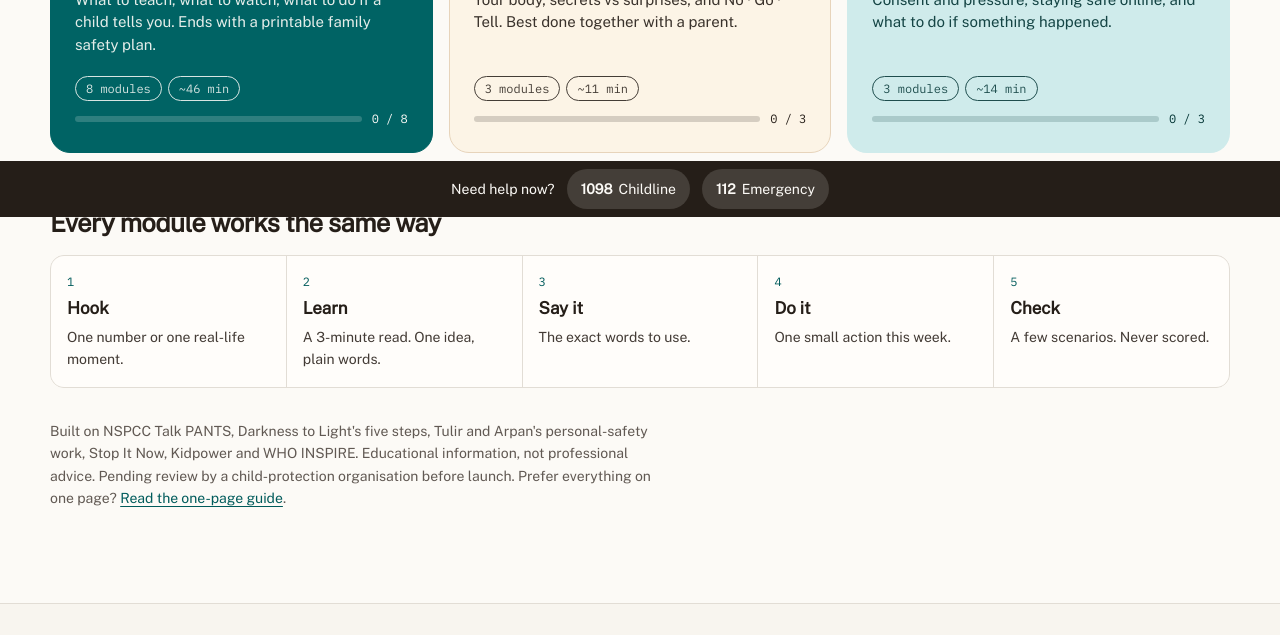
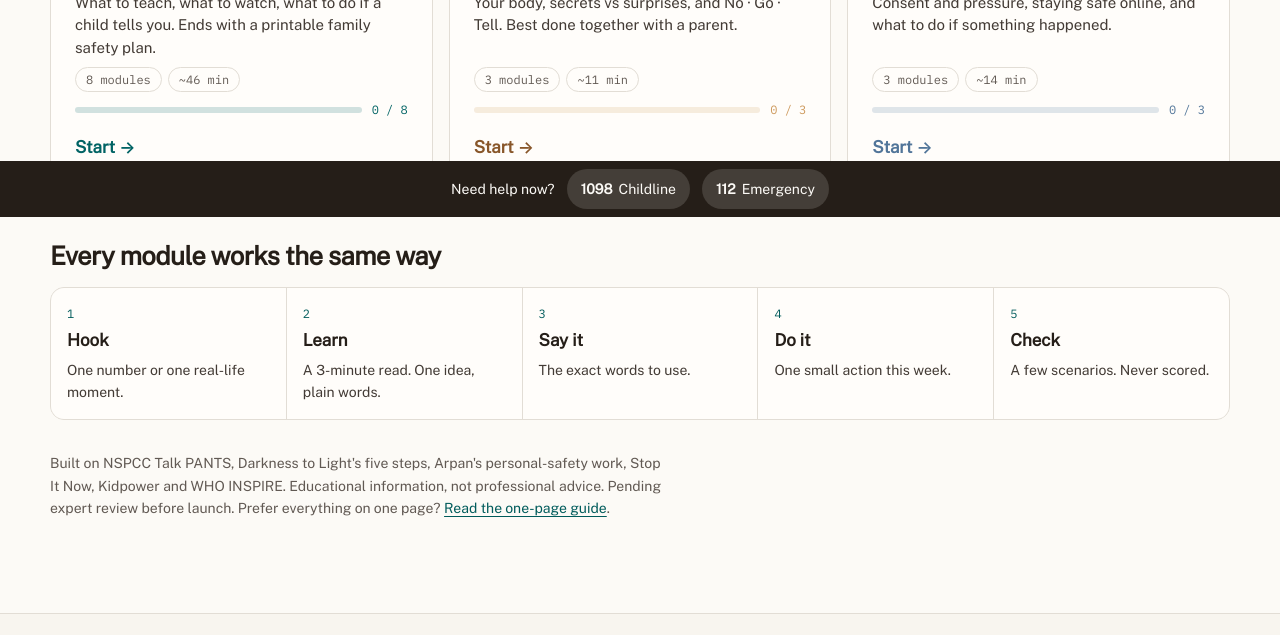
Before and after one commit to vk-boghar/notstrangers, an Astro site in the folder site/: page /en/learn/ in a window 1280 px wide. Shown: the part 583-1218 px from the top of the page. Built offline with nearby package versions, Linux system fonts and the light colour scheme; Astro itself is replaced by a stand-in of ours; a web font is replaced by a local one.

Commit message:
Light theme only; calmer Learn cards; remove named review partner
- Site always renders on the light paper theme, even when the phone is in dark mode
- Learn track cards: white cards with a coloured top edge instead of solid colour blocks
- Remove the named reviewer everywhere; wording is now 'pending expert review'

```diff
--- a/site/src/config/site.ts
+++ b/site/src/config/site.ts
@@ -27,8 +27,6 @@ export const TAMIL_REVIEWED = false;
 /** Date the helplines block was last checked (spec §7.3). Update when you re-verify. */
 export const HELPLINES_VERIFIED_ON = '2026-09-24';
 
-/** Content partner, once agreed (spec §5.6). Leave null until then. */
-export const CONTENT_PARTNER: null | { name: string; url: string } = null;
 
 export const LANGS = ['en', 'ta'] as const;
 export type Lang = (typeof LANGS)[number];
--- a/site/src/layouts/Base.astro
+++ b/site/src/layouts/Base.astro
@@ -65,8 +65,8 @@ const isCurrent = (href: string) => (href === `/${lang}/` ? path === href : path
     <link rel="canonical" href={canonical} />
     <link rel="alternate" hreflang={lang === 'en' ? 'en-IN' : 'ta-IN'} href={canonical} />
     <link rel="alternate" hreflang={alt === 'en' ? 'en-IN' : 'ta-IN'} href={new URL(altHref, SITE_URL).href} />
-    <meta name="theme-color" content="#fbf9f5" media="(prefers-color-scheme: light)" />
-    <meta name="theme-color" content="#1f1b18" media="(prefers-color-scheme: dark)" />
+    <meta name="color-scheme" content="light only" />
+    <meta name="theme-color" content="#fbf9f5" />
     <meta property="og:type" content="website" />
     <meta property="og:title" content={fullTitle} />
     <meta property="og:description" content={desc} />
--- a/site/src/lib/guide.ts
+++ b/site/src/lib/guide.ts
@@ -1,5 +1,5 @@
 // Parent & child education guide — English source text.
-// STATUS: DRAFT, pending review by a child-protection organisation (target: Tulir, Chennai).
+// STATUS: DRAFT, pending expert review.
 // Tamil: must be written or reviewed by a native speaker. Never ship machine-translated safety text,
 // so /ta/guide/ shows this English text with a clear "Tamil version in preparation" note.
 // Grooming is described at the pattern level only, on purpose.
@@ -190,7 +190,6 @@ export const guide = {
     orgs: [
       ['NSPCC — Talk PANTS', 'https://www.nspcc.org.uk/keeping-children-safe/support-for-parents/pants-underwear-rule/', 'The five-rule framework used above'],
       ['Darkness to Light — Five Steps', 'https://www.d2l.org/', 'Learn · minimise opportunity · talk · recognise · react'],
-      ['Tulir, Chennai', 'https://www.tulir.org/', 'Personal-safety education and healing; Tamil materials'],
       ['Arpan, Mumbai', 'https://www.arpan.org.in/', 'Personal Safety Education for ages 4–18'],
       ['Aarambh India', 'https://aarambhindia.org/', 'Recognising abuse and grooming'],
       ['Stop It Now', 'https://www.stopitnow.org/', 'Free parent tip sheets and safety plans'],
--- a/site/src/pages/[lang]/guide.astro
+++ b/site/src/pages/[lang]/guide.astro
@@ -36,7 +36,7 @@ const MAP = [
     <header class="g-head">
       <p class="eyebrow">
         <span class="kicker">For parents</span>
-        {!PREVENTION_CONTENT_REVIEWED && <span class="draft">DRAFT · pending review by a child-protection organisation</span>}
+        {!PREVENTION_CONTENT_REVIEWED && <span class="draft">DRAFT · pending expert review</span>}
       </p>
       <h1>{g.title}</h1>
       <p class="lead">{g.lead}</p>
@@ -217,7 +217,7 @@ const MAP = [
           <ul class="books">{g.books.orgs.map(([n, u, d]) => <li><a href={u} rel="noopener external" target="_blank">{n}</a><span>{d}</span></li>)}</ul>
         </details>
       </div>
-      <p class="src">Educational information, not a substitute for professional advice. Pending review by a child-protection organisation before publication.</p>
+      <p class="src">Educational information, not a substitute for professional advice. Pending expert review before publication.</p>
     </section>
   </div>
 </Base>
--- a/site/src/pages/[lang]/learn/index.astro
+++ b/site/src/pages/[lang]/learn/index.astro
@@ -35,6 +35,7 @@ const beats = [
               <span class="door-b">{TRACKS[t].blurb}</span>
               <span class="door-meta"><span class="chip">{mods.length} modules</span><span class="chip">~{trackMinutes(t)} min</span></span>
               <span class="prog js-only" data-progress={mods.map((m) => m.id).join(',')}><b><i></i></b><em>0 / {mods.length}</em></span>
+              <span class="door-go">Start →</span>
             </a>
           );
         })}
@@ -47,7 +48,7 @@ const beats = [
         </ol>
       </section>
 
-      <p class="note">Built on NSPCC Talk PANTS, Darkness to Light's five steps, Tulir and Arpan's personal-safety work, Stop It Now, Kidpower and WHO INSPIRE. Educational information, not professional advice. Pending review by a child-protection organisation before launch. Prefer everything on one page? <a href={`/${lang}/guide/`}>Read the one-page guide</a>.</p>
+      <p class="note">Built on NSPCC Talk PANTS, Darkness to Light's five steps, Arpan's personal-safety work, Stop It Now, Kidpower and WHO INSPIRE. Educational information, not professional advice. Pending expert review before launch. Prefer everything on one page? <a href={`/${lang}/guide/`}>Read the one-page guide</a>.</p>
     </div>
   </div>
 </Base>
@@ -57,16 +58,19 @@ const beats = [
   .eyebrow { display: flex; flex-wrap: wrap; gap: 10px; align-items: center; margin: 0 0 12px; }
   .eyebrow .kicker { margin: 0; }
   .doors { display: grid; grid-template-columns: repeat(auto-fit, minmax(min(100%, 300px), 1fr)); gap: 16px; margin-top: 32px; }
-  .door { display: flex; flex-direction: column; gap: 8px; text-decoration: none; color: var(--ink); background: var(--surface); border: 1px solid var(--line); border-radius: 20px; padding: 24px; min-height: 260px; transition: border-color .2s, transform .2s; }
-  .door:hover { border-color: var(--accent); transform: translateY(-2px); }
-  .door-parent { background: var(--accent); color: var(--on-accent); border-color: var(--accent); }
-  .door-kid { background: var(--warm-bg); border-color: var(--warm-line); }
-  .door-teen { background: var(--accent-soft); border-color: transparent; color: var(--accent-soft-ink); }
-  .door-k { font-family: var(--mono); font-size: 0.75rem; text-transform: uppercase; letter-spacing: 0.08em; opacity: 0.85; }
+  .door { --c: var(--accent); display: flex; flex-direction: column; gap: 8px; text-decoration: none; color: var(--ink); background: var(--surface); border: 1px solid var(--line); border-top: 6px solid var(--c); border-radius: 20px; padding: 22px 24px 24px; min-height: 250px; transition: border-color .2s, box-shadow .2s, transform .2s; }
+  .door:hover { box-shadow: 0 10px 30px oklch(0.3 0.03 60 / 0.08); transform: translateY(-2px); }
+  .door-kid { --c: oklch(0.72 0.1 70); }
+  .door-teen { --c: oklch(0.55 0.07 250); }
+  .door-k { font-family: var(--mono); font-size: 0.75rem; text-transform: uppercase; letter-spacing: 0.08em; color: var(--c); font-weight: 500; }
+  .door-kid .door-k { color: oklch(0.5 0.09 60); }
+  .door .prog { color: var(--c); }
+  .door-go { margin-top: 6px; font-weight: 600; color: var(--c); }
+  .door-kid .door-go { color: oklch(0.5 0.09 60); }
   .door strong { font-size: clamp(1.6rem, 3vw, 2rem); letter-spacing: -0.02em; line-height: 1.1; }
-  .door-b { font-size: 0.9375rem; line-height: 1.5; opacity: 0.9; }
+  .door-b { font-size: 0.9375rem; line-height: 1.5; color: var(--ink-2); }
   .door-meta { display: flex; gap: 6px; margin-top: auto; flex-wrap: wrap; }
-  .chip { font-family: var(--mono); font-size: 0.75rem; border: 1px solid currentColor; border-radius: 999px; padding: 2px 10px; opacity: 0.85; }
+  .chip { font-family: var(--mono); font-size: 0.75rem; border: 1px solid var(--line); color: var(--muted); border-radius: 999px; padding: 2px 10px; }
   .beats { margin-top: 56px; }
   .beats h2 { font-size: clamp(1.3rem, 2.4vw, 1.6rem); }
   .beats ol { list-style: none; margin: 16px 0 0; padding: 0; display: grid; grid-template-columns: repeat(auto-fit, minmax(min(100%, 180px), 1fr)); gap: 1px; background: var(--line); border: 1px solid var(--line); border-radius: 14px; overflow: hidden; }
--- a/site/src/styles/global.css
+++ b/site/src/styles/global.css
@@ -46,34 +46,8 @@
   color-scheme: light;
 }
 
-@media (prefers-color-scheme: dark) {
-  :root:not([data-theme='light']) {
-    --bg: oklch(0.2 0.01 60); --surface: oklch(0.24 0.01 60); --band: oklch(0.22 0.01 60);
-    --ink: oklch(0.94 0.01 85); --ink-2: oklch(0.84 0.01 80); --muted: oklch(0.72 0.012 70);
-    --line: oklch(0.34 0.01 60); --line-soft: oklch(0.3 0.01 60); --track: oklch(0.3 0.01 60);
-    --accent: oklch(0.72 0.09 195); --link: oklch(0.78 0.09 195); --on-accent: oklch(0.18 0.02 195);
-    --accent-soft: oklch(0.32 0.04 195); --accent-soft-ink: oklch(0.92 0.04 195);
-    --warm-bg: oklch(0.27 0.03 75); --warm-line: oklch(0.42 0.05 75); --warm-ink: oklch(0.86 0.08 80);
-    --draft-line: oklch(0.7 0.09 75); --note-bg: oklch(0.29 0.03 75); --focus: oklch(0.78 0.09 195);
-    --c-family: oklch(0.72 0.09 195); --c-known: oklch(0.52 0.07 195); --c-friends: oklch(0.8 0.09 75);
-    --c-unknown: oklch(0.5 0.01 80); --c-seq: oklch(0.72 0.09 195); --c-seq-soft: oklch(0.42 0.05 195);
-    --c-warn: oklch(0.74 0.1 60); --c-warn-soft: oklch(0.4 0.03 75); --c-dot-off: oklch(0.32 0.01 60);
-    color-scheme: dark;
-  }
-}
-:root[data-theme='dark'] {
-  --bg: oklch(0.2 0.01 60); --surface: oklch(0.24 0.01 60); --band: oklch(0.22 0.01 60);
-  --ink: oklch(0.94 0.01 85); --ink-2: oklch(0.84 0.01 80); --muted: oklch(0.72 0.012 70);
-  --line: oklch(0.34 0.01 60); --line-soft: oklch(0.3 0.01 60); --track: oklch(0.3 0.01 60);
-  --accent: oklch(0.72 0.09 195); --link: oklch(0.78 0.09 195); --on-accent: oklch(0.18 0.02 195);
-  --accent-soft: oklch(0.32 0.04 195); --accent-soft-ink: oklch(0.92 0.04 195);
-  --warm-bg: oklch(0.27 0.03 75); --warm-line: oklch(0.42 0.05 75); --warm-ink: oklch(0.86 0.08 80);
-  --draft-line: oklch(0.7 0.09 75); --note-bg: oklch(0.29 0.03 75); --focus: oklch(0.78 0.09 195);
-  --c-family: oklch(0.72 0.09 195); --c-known: oklch(0.52 0.07 195); --c-friends: oklch(0.8 0.09 75);
-  --c-unknown: oklch(0.5 0.01 80); --c-seq: oklch(0.72 0.09 195); --c-seq-soft: oklch(0.42 0.05 195);
-  --c-warn: oklch(0.74 0.1 60); --c-warn-soft: oklch(0.4 0.03 75); --c-dot-off: oklch(0.32 0.01 60);
-  color-scheme: dark;
-}
+/* Light theme only: the site always renders on its warm paper background, even when the
+   phone is in dark mode, so colours and charts look the same for everyone. */
 
 /* ── Base ────────────────────────────────────────────────────────────────── */
 *, *::before, *::after { box-sizing: border-box; }
```
Also changed, not shown: docs/LAUNCH.md (+2 -18 lines), site/src/pages/[lang]/about.astro (+3 -5 lines).
